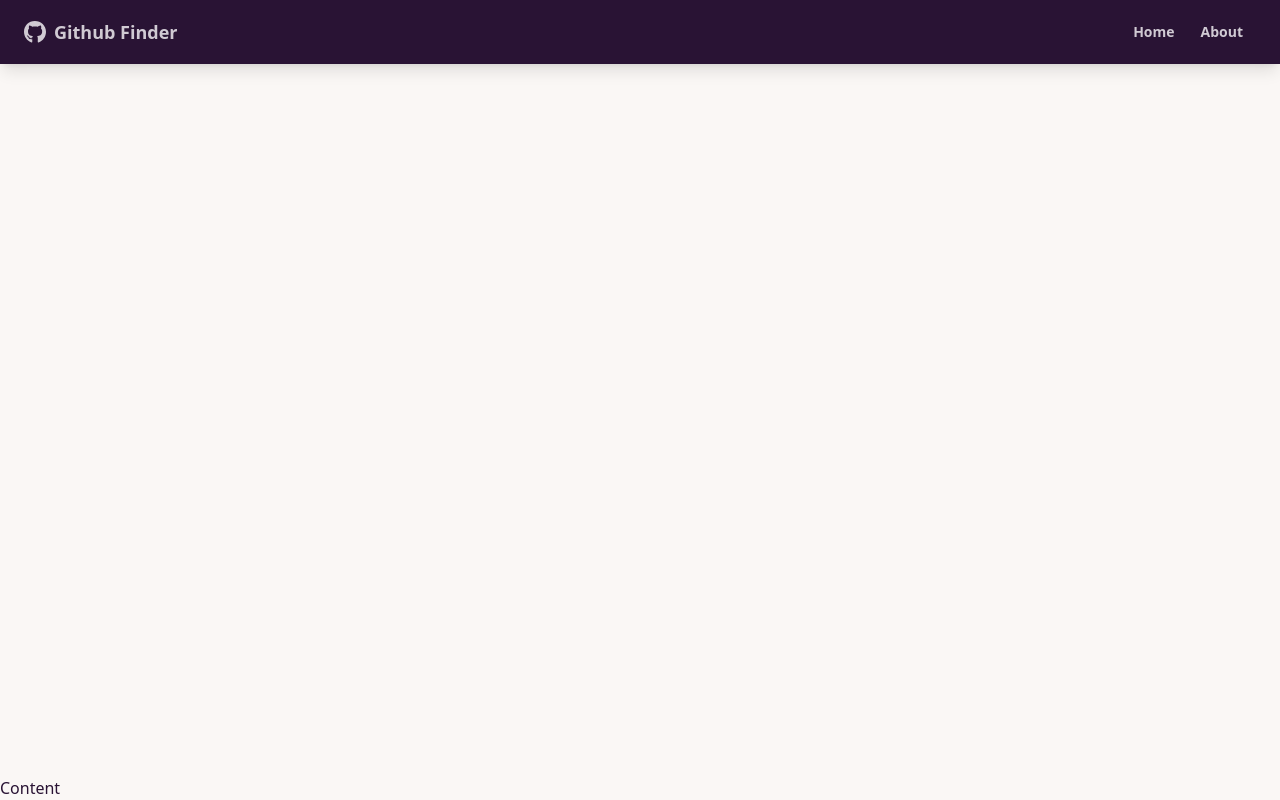
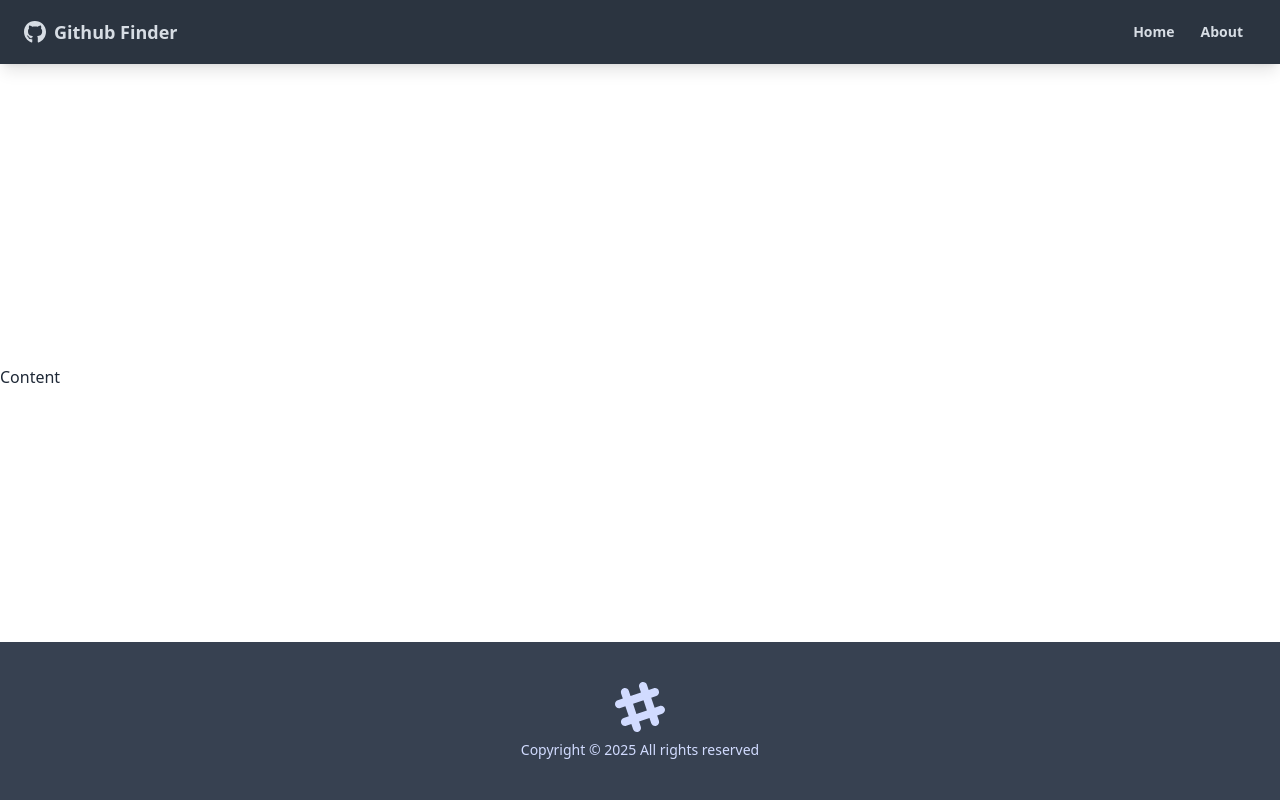
Before and after one commit to soneun/github-finder, a React (Create React App) app: page / in a window 1280 px wide. Built offline with nearby package versions, Linux system fonts and the light colour scheme.

Commit message:
푸터만들기

```diff
--- a/public/index.html
+++ b/public/index.html
@@ -1,5 +1,5 @@
 <!DOCTYPE html>
-<html lang="ko" data-theme="cupcake">
+<html lang="ko">
   <head>
     <meta charset="utf-8" />
     <link rel="icon" href="%PUBLIC_URL%/favicon.ico" />
--- a/src/App.js
+++ b/src/App.js
@@ -1,3 +1,4 @@
+import Footer from "./components/layout/Footer";
 import Navbar from "./components/layout/Navbar";
 
 function App() {
@@ -6,6 +7,7 @@
       <Navbar title="Github Finder" />
 
       <main>Content</main>
+      <Footer />
     </div>
   );
 }
--- /dev/null
+++ b/src/components/layout/Footer.jsx
@@ -0,0 +1,25 @@
+import React from "react";
+
+function Footer() {
+  const footerYear = new Date().getFullYear();
+  return (
+    <footer className="footer p-10 bg-gray-700 text-primary-content footer-center">
+      <div>
+        <svg
+          width="50"
+          height="50"
+          viewBox="0 0 24 24"
+          xmlns="http://www.w3.org/2000/svg"
+          fillRule="evenodd"
+          clipRule="evenodd"
+          className="inline-block fill-current"
+        >
+          <path d="M22.672 15.226l-2.432.811.841 2.515c.33 1.019-.209 2.127-1.23 2.456-1.15.325-2.148-.321-2.463-1.226l-.84-2.518-5.013 1.677.84 2.517c.391 1.203-.434 2.542-1.831 2.542-.88 0-1.601-.564-1.86-1.314l-.842-2.516-2.431.809c-1.135.328-2.145-.317-2.463-1.229-.329-1.018.211-2.127 1.231-2.456l2.432-.809-1.621-4.823-2.432.808c-1.355.384-2.558-.59-2.558-1.839 0-.817.509-1.582 1.327-1.846l2.433-.809-.842-2.515c-.33-1.02.211-2.129 1.232-2.458 1.02-.329 2.13.209 2.461 1.229l.842 2.515 5.011-1.677-.839-2.517c-.403-1.238.484-2.553 1.843-2.553.819 0 1.585.509 1.85 1.326l.841 2.517 2.431-.81c1.02-.33 2.131.211 2.461 1.229.332 1.018-.21 2.126-1.23 2.456l-2.433.809 1.622 4.823 2.433-.809c1.242-.401 2.557.484 2.557 1.838 0 .819-.51 1.583-1.328 1.847m-8.992-6.428l-5.01 1.675 1.619 4.828 5.011-1.674-1.62-4.829z"></path>
+        </svg>
+        <p>Copyright &copy; {footerYear} All rights reserved</p>
+      </div>
+    </footer>
+  );
+}
+
+export default Footer;
```
